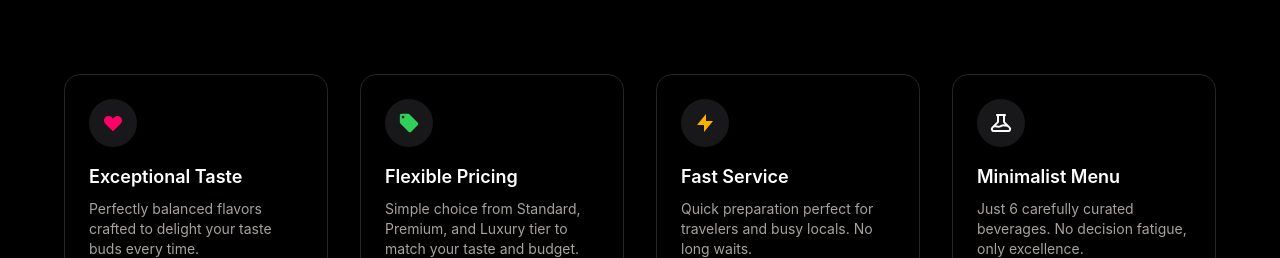
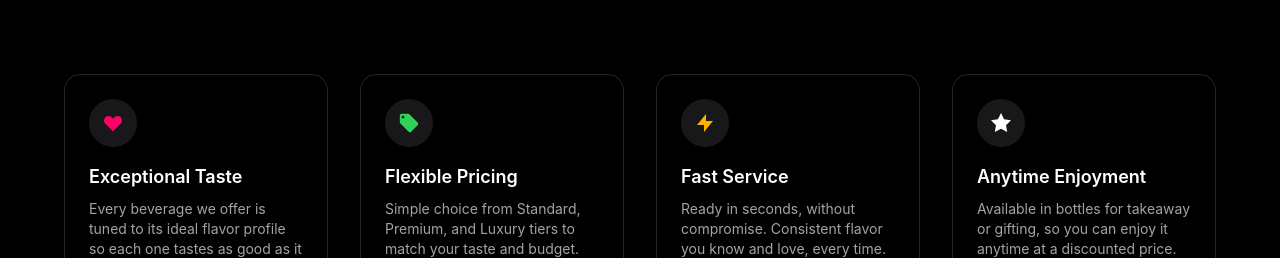
Before and after one commit to Zyepher/nickies-website, a website: page index.html in a window 1280 px wide. Shown: the part 542-800 px from the top of the page. Drawn offline with nearby package versions, Linux system fonts and the light colour scheme.

Commit message:
v1.250809.5

```diff
--- a/index.html
+++ b/index.html
@@ -333,7 +333,7 @@
                             </div>
                             <div class="flex-1 lg:flex-initial">
                                 <h3 class="text-base sm:text-lg font-semibold mb-1 lg:mb-2 text-black dark:text-white">Exceptional Taste</h3>
-                                <p class="text-stone-600 dark:text-stone-400 text-xs sm:text-sm leading-relaxed">Perfectly balanced flavors crafted to delight your taste buds every time.</p>
+                                <p class="text-stone-600 dark:text-stone-400 text-xs sm:text-sm leading-relaxed">Every beverage we offer is tuned to its ideal flavor profile so each one tastes as good as it can be.</p>
                             </div>
                         </div>
                     </div>
@@ -348,7 +348,7 @@
                             </div>
                             <div class="flex-1 lg:flex-initial">
                                 <h3 class="text-base sm:text-lg font-semibold mb-1 lg:mb-2 text-black dark:text-white">Flexible Pricing</h3>
-                                <p class="text-stone-600 dark:text-stone-400 text-xs sm:text-sm leading-relaxed">Simple choice from Standard, Premium, and Luxury tier to match your taste and budget.</p>
+                                <p class="text-stone-600 dark:text-stone-400 text-xs sm:text-sm leading-relaxed">Simple choice from Standard, Premium, and Luxury tiers to match your taste and budget.</p>
                             </div>
                         </div>
                     </div>
@@ -363,22 +363,22 @@
                             </div>
                             <div class="flex-1 lg:flex-initial">
                                 <h3 class="text-base sm:text-lg font-semibold mb-1 lg:mb-2 text-black dark:text-white">Fast Service</h3>
-                                <p class="text-stone-600 dark:text-stone-400 text-xs sm:text-sm leading-relaxed">Quick preparation perfect for travelers and busy locals. No long waits.</p>
+                                <p class="text-stone-600 dark:text-stone-400 text-xs sm:text-sm leading-relaxed">Ready in seconds, without compromise. Consistent flavor you know and love, every time.</p>
                             </div>
                         </div>
                     </div>
 
-                    <!-- Minimalist Menu -->
+                    <!-- Anytime Enjoyment -->
                     <div class="group bg-transparent p-4 sm:p-5 md:p-6 rounded-2xl shadow-lg hover:shadow-2xl hover:shadow-stone-200/30 dark:hover:shadow-stone-800/30 transform hover:-translate-y-1 md:hover:-translate-y-2 transition border border-stone-200 dark:border-stone-800">
                         <div class="flex items-start gap-3 sm:gap-4 lg:flex-col lg:items-stretch lg:gap-0">
                             <div class="w-10 h-10 sm:w-11 sm:h-11 md:w-12 md:h-12 bg-[rgb(245,245,247)] dark:bg-[rgb(24,24,26)] rounded-full flex items-center justify-center flex-shrink-0 lg:mb-4 group-hover:scale-110 transition-transform">
-                                <svg class="w-5 h-5 sm:w-6 sm:h-6 text-white" fill="none" stroke="currentColor" viewBox="0 0 24 24">
-                                    <path stroke-linecap="round" stroke-linejoin="round" stroke-width="2" d="M19.428 15.428a2 2 0 00-1.022-.547l-2.387-.477a6 6 0 00-3.86.517l-.318.158a6 6 0 01-3.86.517L6.05 15.21a2 2 0 00-1.806.547M8 4h8l-1 1v5.172a2 2 0 00.586 1.414l5 5c1.26 1.26.367 3.414-1.415 3.414H4.828c-1.782 0-2.674-2.154-1.414-3.414l5-5A2 2 0 009 10.172V5L8 4z"></path>
+                                <svg class="w-5 h-5 sm:w-6 sm:h-6 text-black dark:text-white" fill="currentColor" viewBox="0 0 24 24">
+                                    <path d="M12 2l3.09 6.26L22 9.27l-5 4.87 1.18 6.88L12 17.77l-6.18 3.25L7 14.14 2 9.27l6.91-1.01L12 2z"/>
                                 </svg>
                             </div>
                             <div class="flex-1 lg:flex-initial">
-                                <h3 class="text-base sm:text-lg font-semibold mb-1 lg:mb-2 text-black dark:text-white">Minimalist Menu</h3>
-                                <p class="text-stone-600 dark:text-stone-400 text-xs sm:text-sm leading-relaxed">Just 6 carefully curated beverages. No decision fatigue, only excellence.</p>
+                                <h3 class="text-base sm:text-lg font-semibold mb-1 lg:mb-2 text-black dark:text-white">Anytime Enjoyment</h3>
+                                <p class="text-stone-600 dark:text-stone-400 text-xs sm:text-sm leading-relaxed">Available in bottles for takeaway or gifting, so you can enjoy it anytime at a discounted price.</p>
                             </div>
                         </div>
                     </div>
```
